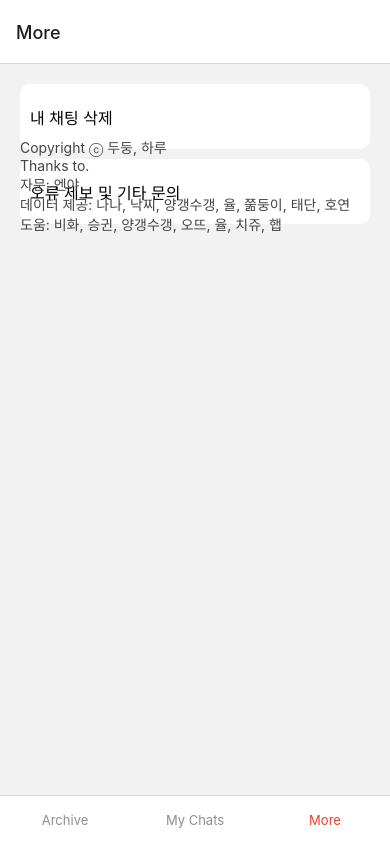
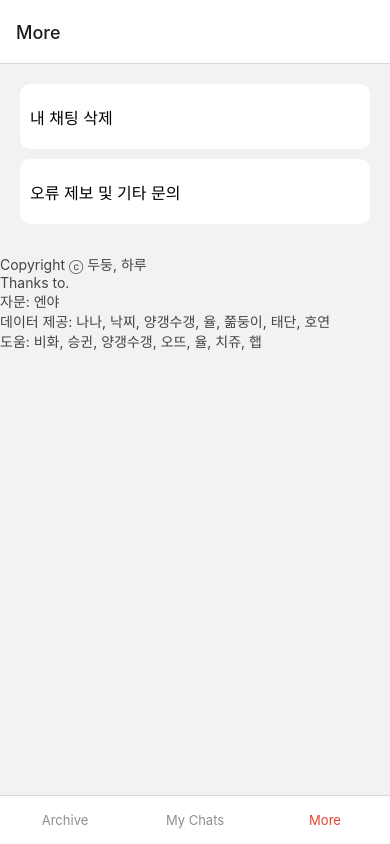
Before and after one commit to mxno28/qjqmf, a React Native app: screen /More in a window 390 px wide. Built offline with nearby package versions, Linux system fonts and the light colour scheme.

Commit message:
credit box

```diff
--- a/components/More.js
+++ b/components/More.js
@@ -52,8 +52,8 @@ const More = () => {
                     </View>
                 </View>
             </Modal>
-            <ScrollView
-                style={{padding: 20}}
+            <View
+                style={{padding: 20, flex:1}}
             >
 
                 <TouchableOpacity
@@ -72,8 +72,8 @@ const More = () => {
                         오류 제보 및 기타 문의
                     </Text>
                 </TouchableOpacity>
-            </ScrollView>
-            <View style={{padding: 20, position: 'absolute', bottom:0}}>
+            </View>
+            <View>
                 <Text style={styles.credit}>Copyright ⓒ 두둥, 하루</Text>
                 <Text style={styles.credit}>Thanks to.</Text>
                 <Text style={styles.credit}>자문: 엔야</Text>
```
